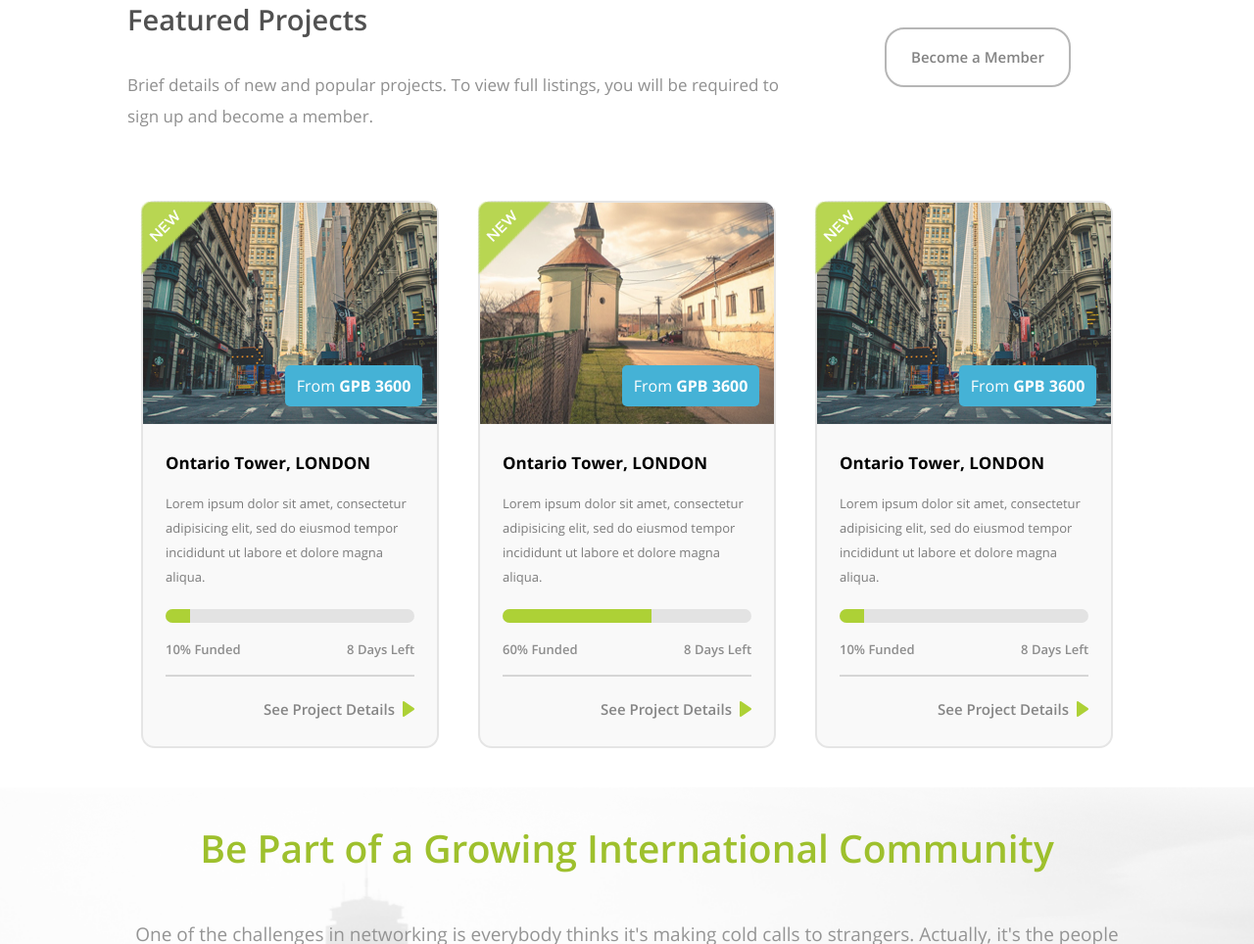
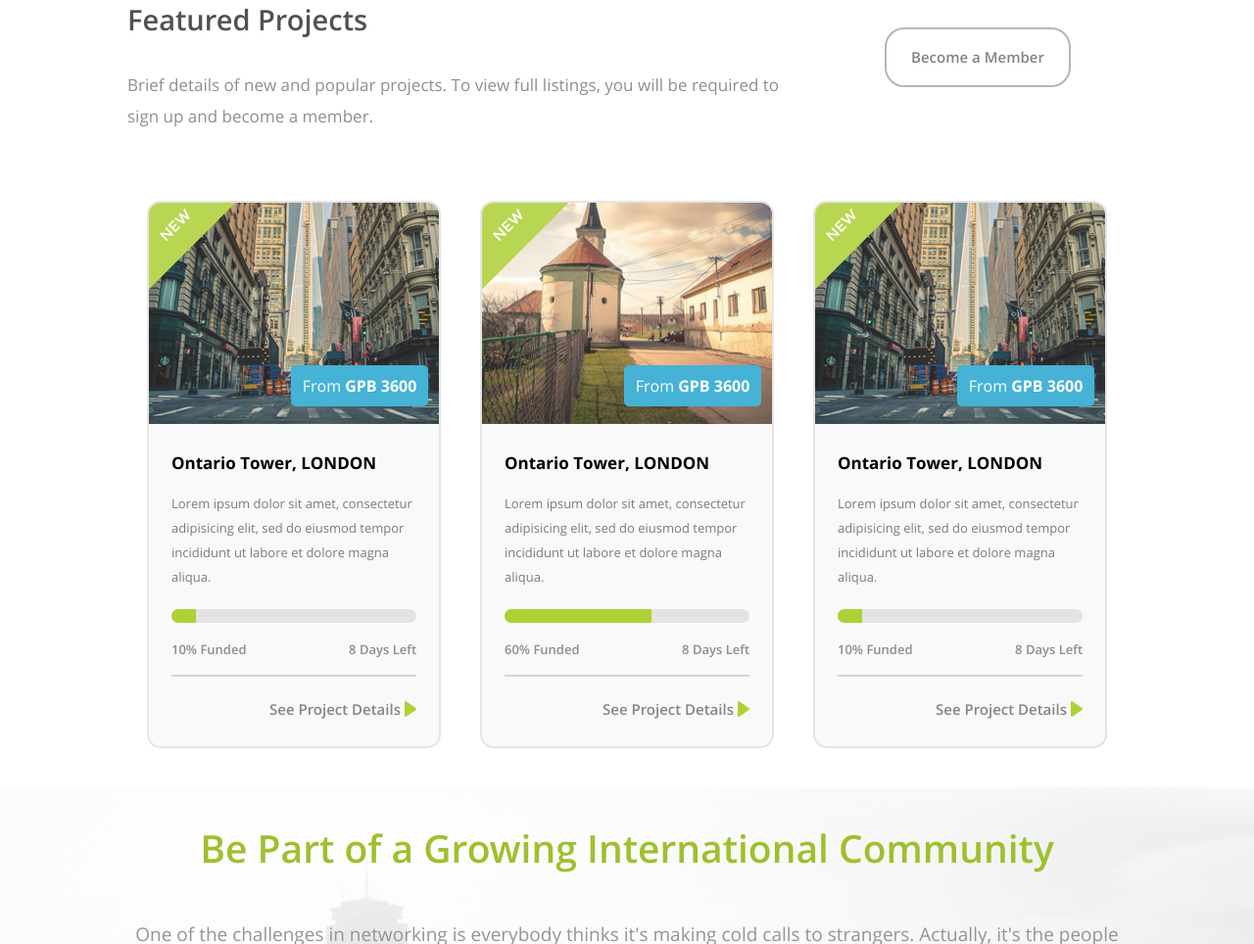
Before and after one commit to DezmonOnGit/crowdme, a website: page app/index.html in a window 1280 px wide. Shown: the part 2339-3303 px from the top of the page at 98% size. Drawn offline with Linux system fonts and the light colour scheme.

Commit message:
fix tag bg

```diff
--- a/app/sass/block/_content-project.sass
+++ b/app/sass/block/_content-project.sass
@@ -60,10 +60,12 @@
 .project-item
 	width: 300px
 	border: 2px solid #e5e5e5
+	box-sizing: border-box
 	border-radius: 14px
 	background-color: #f9f9f9
 	margin-right: 40px
 	margin-bottom: 40px
+	overflow: hidden
 
 .project-item:nth-child(3n+3)
 	margin-right: 0
@@ -76,9 +78,9 @@
 	opacity: .85
 
 .project-item-tag__new
-	width: 108px
-	height: 53px
-	background: url(../img/project-item-tag-bg-new.png)
+	width: 130px
+	height: 60px
+	background-color: #aed137
 	font-family: "Montserrat", Arial, sans-serif
 	font-size: 15px
 	color: white
@@ -87,9 +89,8 @@
 	line-height: 65px
 	transform: rotate(-45deg)
 	position: absolute
-	top: -7px
-	left: -36px
-	overflow: hidden
+	top: -9px
+	left: -40px
 
 .project-item-tag__gpb
 	width: 140px
--- a/app/sass/media/_content-community.sass
+++ b/app/sass/media/_content-community.sass
@@ -21,5 +21,6 @@
 		width: 300px
 
 @media (max-width: 320px)
-	.usr-comment__text
-		min-width: 300px
+
+	.content-community
+		min-width: 320px
--- a/app/sass/media/_content-find.sass
+++ b/app/sass/media/_content-find.sass
@@ -28,3 +28,8 @@
 	.content-find-yellow__wrapper:before,
 	.content-find-yellow__wrapper:after
 		display: none
+
+@media (max-width: 320px)
+
+	.content-find
+		min-width: 320px
--- a/app/sass/media/_global-class.sass
+++ b/app/sass/media/_global-class.sass
@@ -13,5 +13,4 @@
 @media (max-width: 320px)
 
 	.container
-		width: auto
 		min-width: 320px
```
Also changed, not shown: app/css/main.css.
